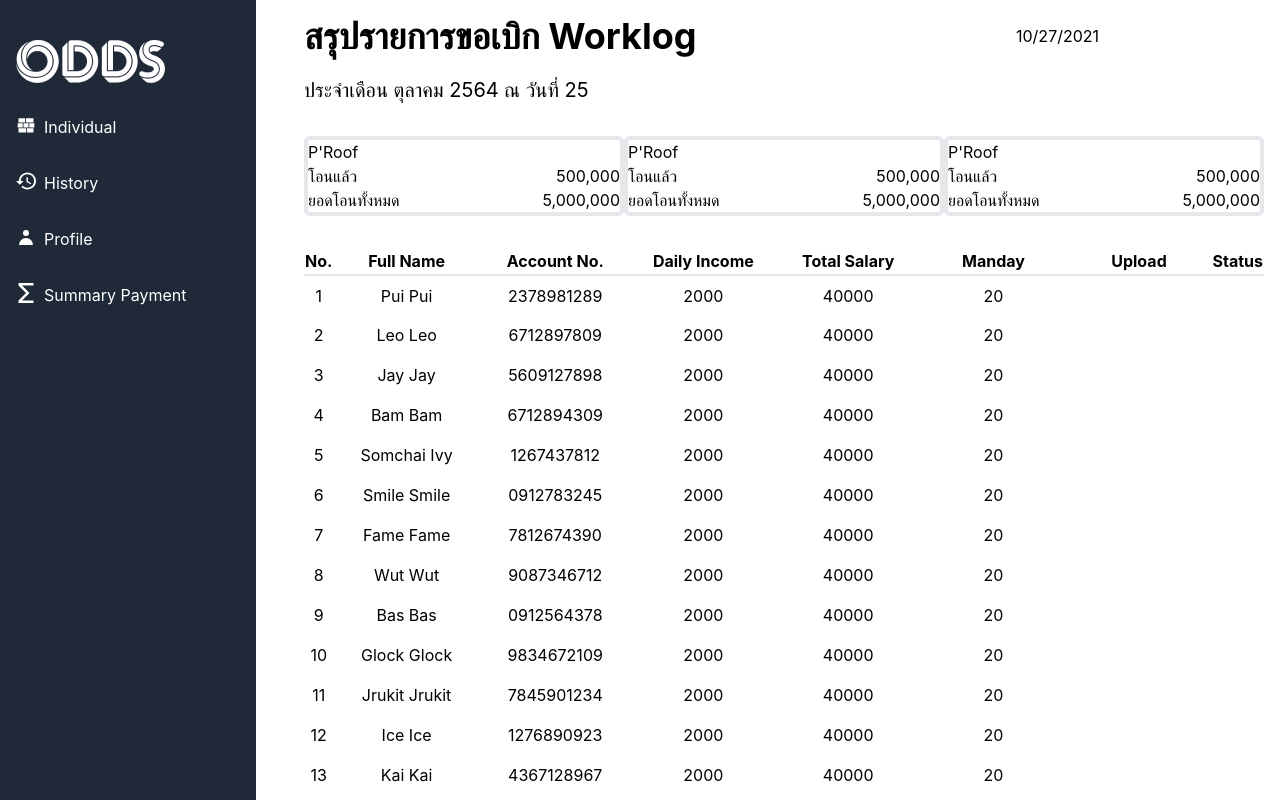
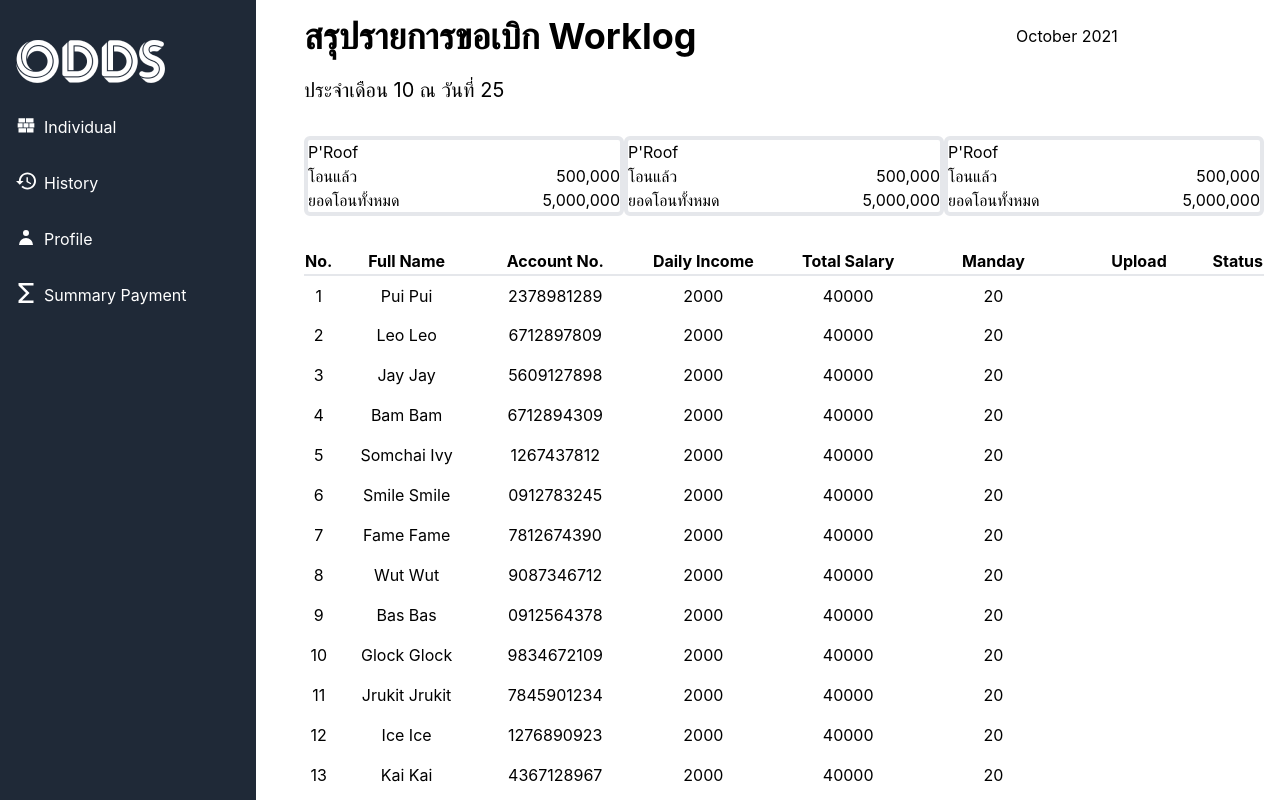
Before and after one commit to Fahlalla/workingrecord-fe, a React (Create React App) app: page /summary-payment in a window 1280 px wide. Shown: the top 800 px of the page. Built offline with nearby package versions, Linux system fonts and the light colour scheme.

Commit message:
feat: edit datePicker

```diff
--- a/src/Component/DatePicker.js
+++ /dev/null
@@ -1,12 +0,0 @@
-import { useState } from "react";
-import DatePicker from "react-datepicker";
-
-const Datepicker = () => {
-    const [startDate, setStartDate] = useState(new Date());
-    return (
-        <div>
-            <DatePicker selected={startDate} onChange={(date) => { setStartDate(date) }} />
-        </div>
-    );
-};
-export default Datepicker;
--- /dev/null
+++ b/src/Component/MonthPicker.js
@@ -0,0 +1,19 @@
+import { useState } from "react";
+import DatePicker from "react-datepicker";
+import "react-datepicker/dist/react-datepicker.css";
+
+const MonthPicker = (props) => {
+  return (
+    <div>
+      <DatePicker
+        selected={props.month}
+        dateFormat="MMMM yyyy"
+        showMonthYearPicker
+        onChange={month => {
+          props.setSelectMonth(month);
+        }}
+      />
+    </div>
+  );
+};
+export default MonthPicker;
--- a/src/Component/WorklogSum.js
+++ b/src/Component/WorklogSum.js
@@ -1,8 +1,8 @@
-const WorklogSum = () => {
+const WorklogSum = (props) => {
   return (
     <div className="flex flex-col space-y-5 ">
       <div className="font-bold text-4xl">สรุปรายการขอเบิก Worklog</div>
-      <div className="text-xl">ประจำเดือน ตุลาคม 2564 ณ วันที่ 25</div>
+      <div className="text-xl">ประจำเดือน {(props.month.getMonth() + 1).toString()} ณ วันที่ 25</div>
     </div>
   );
 };
--- a/src/page/SummaryPayment.js
+++ b/src/page/SummaryPayment.js
@@ -1,16 +1,18 @@
+import { useState } from "react";
 import Card from "../Component/Card.js";
 import WorklogSum from "../Component/WorklogSum.js";
 import SummaryTable from "../Component/SummaryTable.js";
-import Datepicker from "../Component/DatePicker.js";
+import MonthPicker from "../Component/MonthPicker.js";
 
 
 const SummaryPayment = () => {
+  const [selectMonth, setSelectMonth] = useState(new Date());
   return (
     <div className="flex flex-col w-full px-12 pt-4 ">
       <div className="flex justify-between space-y-2">
-        <WorklogSum />
+        <WorklogSum month={selectMonth} />
         <div>
-          <Datepicker />
+          <MonthPicker month={selectMonth} setSelectMonth={setSelectMonth}/>
         </div>
       </div>
       <div className="flex justify-between mt-8">
```
